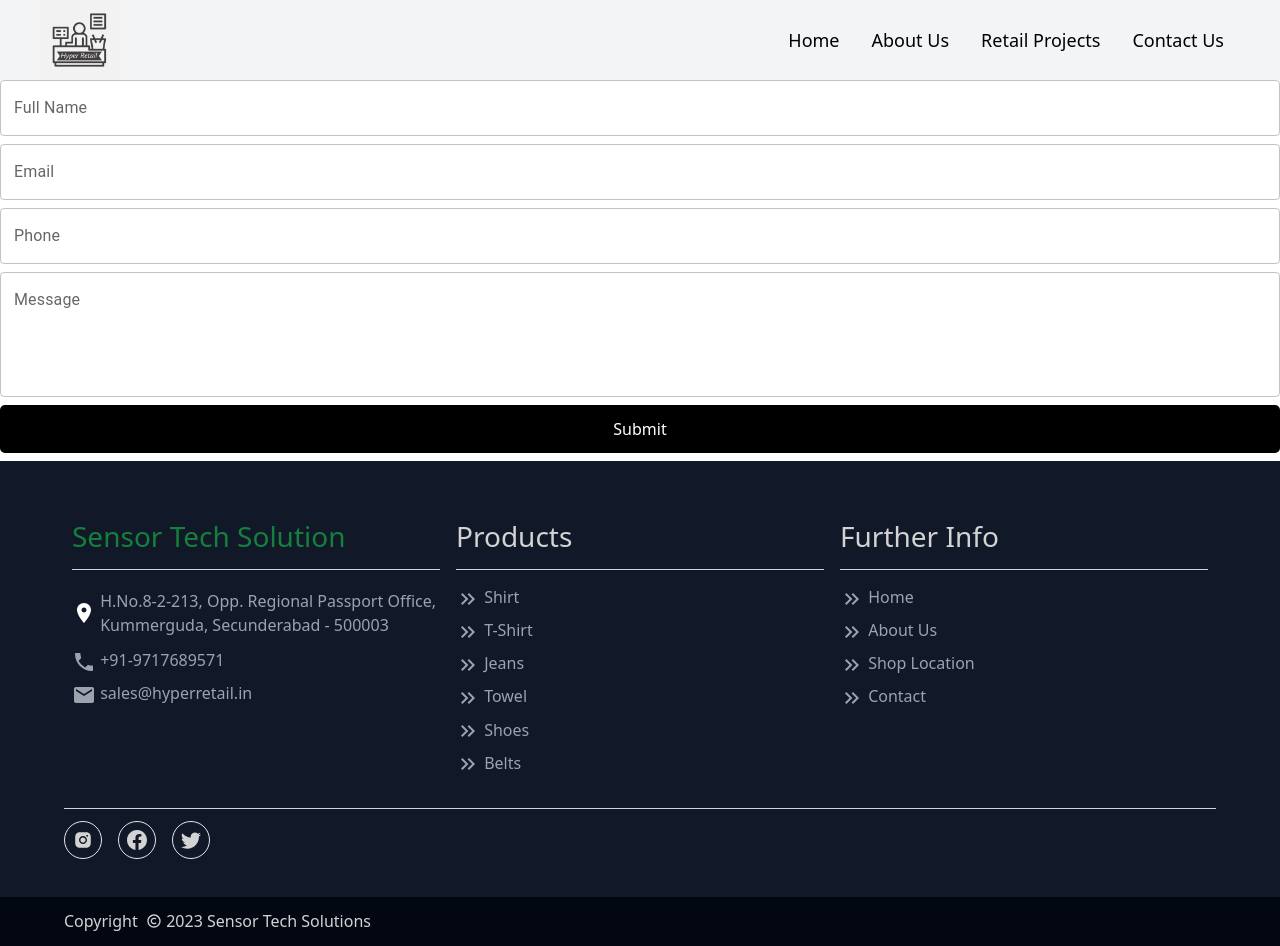
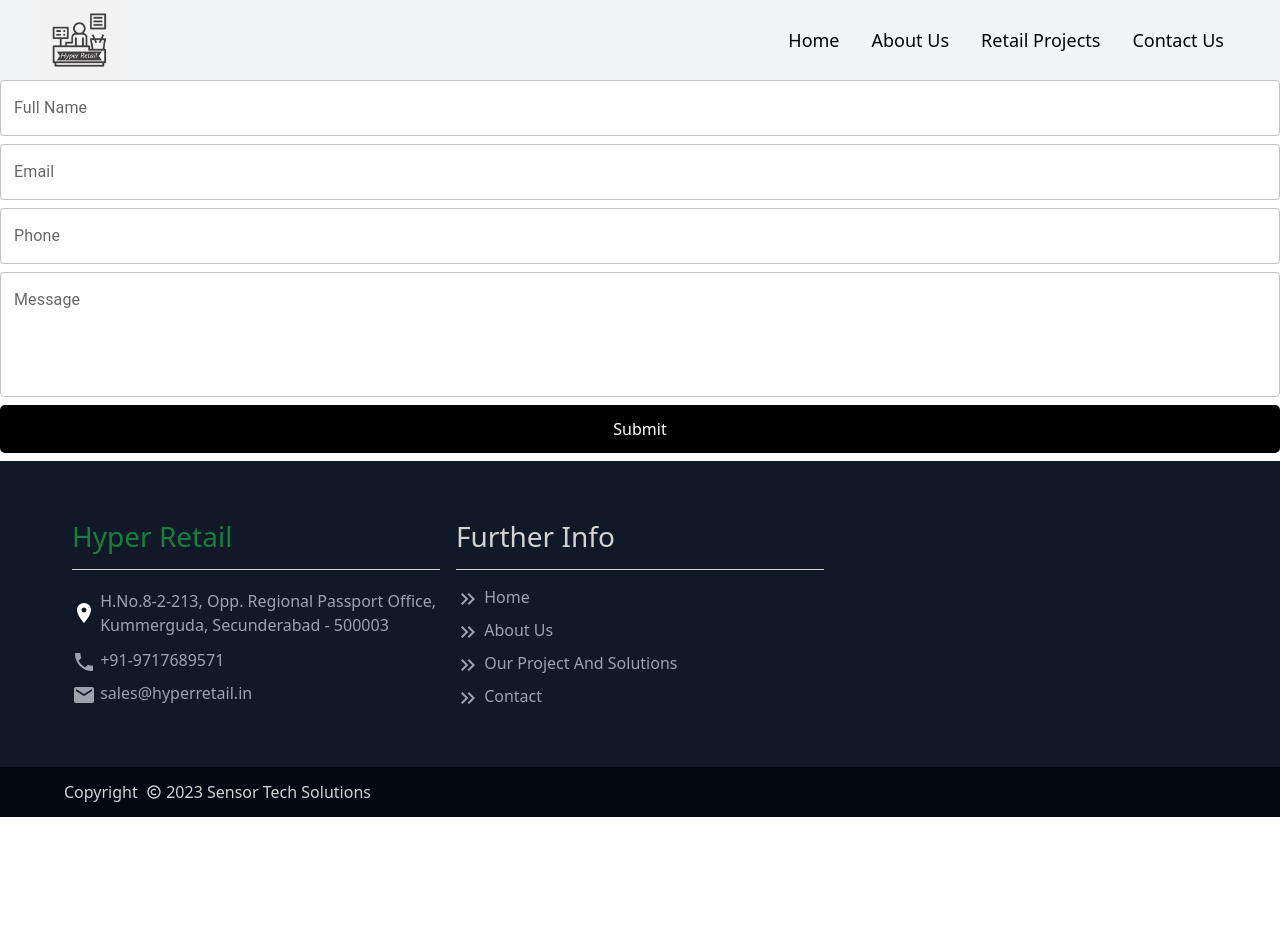
Before and after one commit to iam-vishal-ydv/Sensor-TS, a React (Vite) app: page /msg in a window 1280 px wide. After the commit the page ends 817 px from the top, so only its background shows below. Built offline with nearby package versions, Linux system fonts and the light colour scheme.

Commit message:
footer fixed

```diff
--- a/src/Components/Footer/Footer.jsx
+++ b/src/Components/Footer/Footer.jsx
@@ -8,21 +8,23 @@ import { AiFillInstagram } from 'react-icons/ai';
 import { BsFacebook } from 'react-icons/bs';
 import { BsTwitter } from 'react-icons/bs';
 import { BiCopyright } from 'react-icons/bi';
+import { useNavigate } from 'react-router-dom';
 
 export default function Footer() {
+  const navigate = useNavigate()
   return (
     <>
     <div className='main bg-gray-900  '>
     <Grid container className='text-white py-4'>
       <Grid item md={4} sm={12} xs={12} className='px-2'>
-        <div className='main_heading py-3 text-green-700'>Sensor Tech Solution</div>
+        <div className='main_heading py-3 text-green-700'>Hyper Retail</div>
         <div className='py-3 address'>
         <span style={{display:'flex',alignItems:'center'}}><LocationOnIcon/> &nbsp;<span className='text-gray-400'> <span>H.No.8-2-213, Opp. Regional Passport Office, Kummerguda, Secunderabad - 500003</span></span></span>
         <span className='text-gray-400'><LocalPhoneIcon/> <span>+91-9717689571</span></span>
         <span className='text-gray-400'><EmailIcon/> <span> sales@hyperretail.in</span></span>
         </div>
       </Grid>
-      <Grid item md={4} sm={6} xs={6} className='px-2'>
+      {/* <Grid item md={4} sm={6} xs={6} className='px-2'>
       <div className='main_heading2 py-3'>Products</div>
       <div className='py-3 address'>
         <span className='text-gray-400 pointer'><KeyboardDoubleArrowRightIcon/> Shirt</span>
@@ -32,25 +34,25 @@ export default function Footer() {
         <span className='text-gray-400 pointer'><KeyboardDoubleArrowRightIcon/> Shoes</span>
         <span className='text-gray-400 pointer'><KeyboardDoubleArrowRightIcon/> Belts</span>
         </div>
-      </Grid>
+      </Grid> */}
       <Grid item md={4} sm={6} xs={6}className='px-2'>
       <div className='main_heading2 py-3'>Further Info</div>
       <div className='py-3 address'>
-        <span className='text-gray-400 pointer'><KeyboardDoubleArrowRightIcon/> Home</span>
-        <span className='text-gray-400 pointer'><KeyboardDoubleArrowRightIcon/> About Us</span>
-        <span className='text-gray-400 pointer'><KeyboardDoubleArrowRightIcon/> Shop Location</span>
-        <span className='text-gray-400 pointer'><KeyboardDoubleArrowRightIcon/> Contact</span>
+        <span className='text-gray-400 pointer' onClick={()=>navigate('/Sensor-TS/')}><KeyboardDoubleArrowRightIcon/> Home</span>
+        <span className='text-gray-400 pointer' onClick={()=>navigate('/Sensor-TS/about')}><KeyboardDoubleArrowRightIcon/> About Us</span>
+        <span className='text-gray-400 pointer' onClick={()=>navigate('/Sensor-TS/retail-projects')}><KeyboardDoubleArrowRightIcon/> Our Project And Solutions</span>
+        <span className='text-gray-400 pointer' onClick={()=>navigate('/Sensor-TS/contact')}><KeyboardDoubleArrowRightIcon/> Contact</span>
         </div>
       </Grid>
       </Grid>
-    <Grid container className='second'>
+    {/* <Grid container className='second'>
       <Grid item md={4} sm={12} xs={12} className='icons py-3'>
         <a href='#' className='border r-border p-2'><AiFillInstagram  className='fs_20'/></a>
         <a href='#' className='border r-border p-2 ms-4'><BsFacebook className='fs_20'/></a>
         <a href='#' className='border r-border p-2 ms-4'><BsTwitter className='fs_20'/></a>
       </Grid>
 
-    </Grid>
+    </Grid> */}
     </div>
     <Grid container className='bg-gray-950 bottom'>
      <span className='text_gray'>Copyright &nbsp; <BiCopyright/> &nbsp;2023 Sensor Tech Solutions </span>
```
